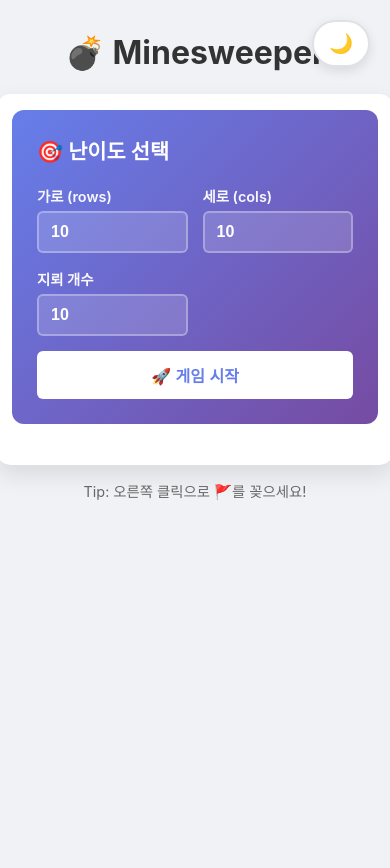
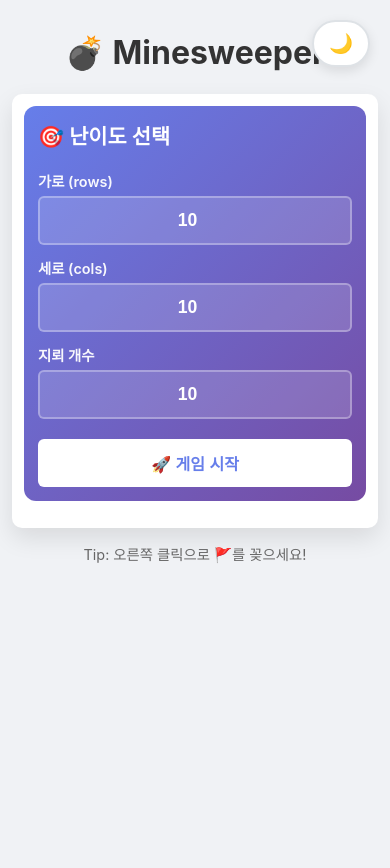
Before and after one commit to Kang9805/minesweeper, a Django app: page / in a window 390 px wide. Run offline with Django 5.2, Linux system fonts and the light colour scheme; some libraries are stand-ins or nearby versions.

Commit message:
PC/모바일 반응형 최적화

```diff
--- a/minesweeper/templates/minesweeper/index.html
+++ b/minesweeper/templates/minesweeper/index.html
@@ -24,6 +24,12 @@
         @media (max-width: 768px) {
             :root {
                 --cell-size: clamp(24px, 8vw, 36px);
+            }
+        }
+
+        @media (max-width: 480px) {
+            :root {
+                --cell-size: clamp(18px, 7.5vw, 28px);
             }
         }
 
@@ -67,25 +73,49 @@
             padding: 25px;
             border-radius: 15px;
             box-shadow: 0 10px 25px rgba(0,0,0,0.1);
-            min-width: fit-content;
-            max-width: 600px;
-            width: 100%;
+            width: fit-content;
+            max-width: 95vw;
             transition: background-color 0.3s;
+            box-sizing: border-box;
         }
 
         @media (max-width: 768px) {
             .game-container {
                 padding: 16px;
+                width: 100%;
                 max-width: 100%;
+                border-radius: 10px;
+            }
+        }
+
+        @media (max-width: 480px) {
+            .game-container {
+                padding: 12px;
             }
         }
 
         .difficulty-form {
             background: linear-gradient(135deg, var(--primary-color) 0%, var(--primary-dark) 100%);
-            padding: 25px;
+            padding: 30px;
             border-radius: 12px;
             margin-bottom: 25px;
+            min-width: 500px;
             color: white;
+        }
+
+        @media (max-width: 768px) {
+            .difficulty-form {
+                padding: 18px;
+                margin-bottom: 20px;
+                min-width: auto;
+            }
+        }
+
+        @media (max-width: 480px) {
+            .difficulty-form {
+                padding: 14px;
+                margin-bottom: 15px;
+            }
         }
 
         .difficulty-form h2 {
@@ -96,9 +126,16 @@
 
         .form-row {
             display: grid;
-            grid-template-columns: repeat(auto-fit, minmax(120px, 1fr));
-            gap: 15px;
-            margin-bottom: 15px;
+            grid-template-columns: repeat(3, 1fr);
+            gap: 20px;
+            margin-bottom: 20px;
+        }
+
+        @media (max-width: 480px) {
+            .form-row {
+                grid-template-columns: 1fr;
+                gap: 12px;
+            }
         }
 
         .form-group {
@@ -114,14 +151,15 @@
         }
 
         .form-group input {
-            padding: 10px 12px;
+            padding: 12px 14px;
             border: 2px solid rgba(255, 255, 255, 0.3);
             border-radius: 6px;
             background: rgba(255, 255, 255, 0.15);
             color: white;
-            font-size: 1rem;
+            font-size: 1.1rem;
             font-weight: 600;
             transition: all 0.2s;
+            text-align: center;
         }
 
         .form-group input::placeholder {
```
Also changed, not shown: other parts of minesweeper/templates/minesweeper/index.html (+28 -27 lines).
